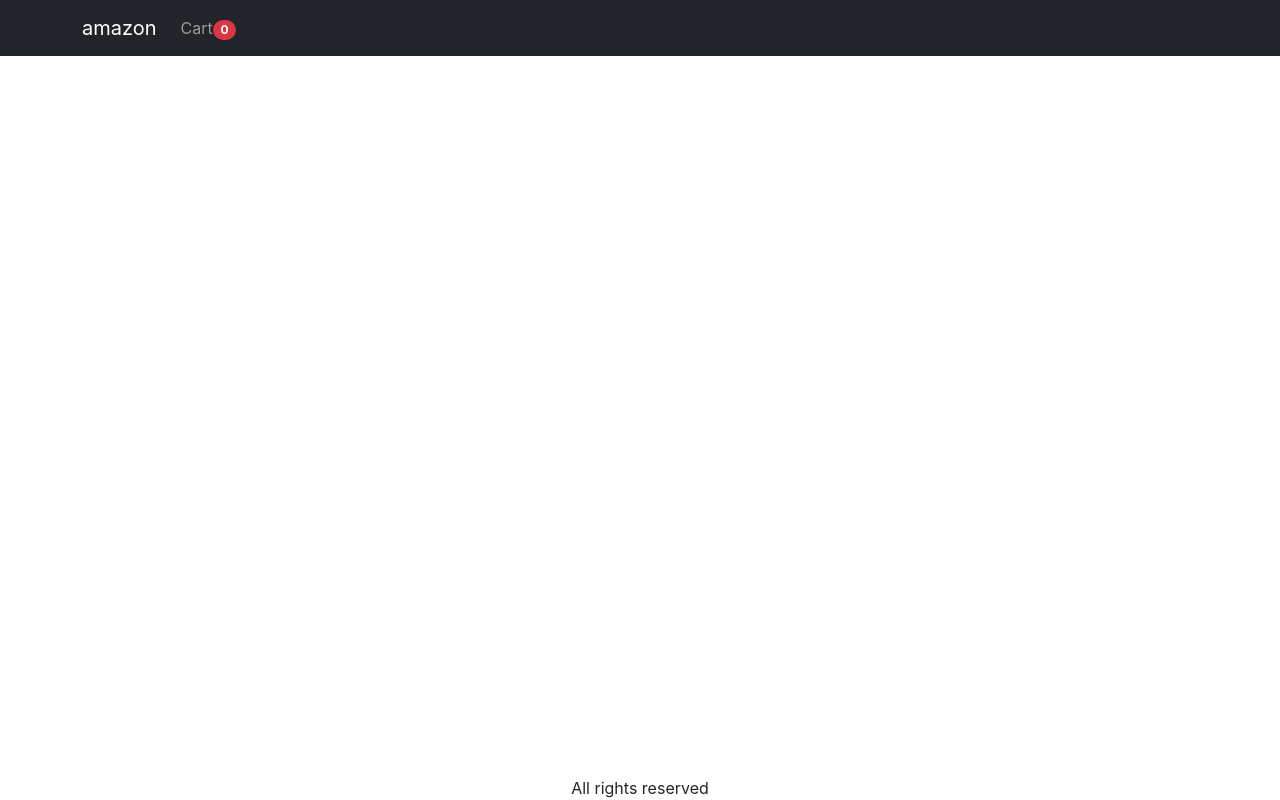
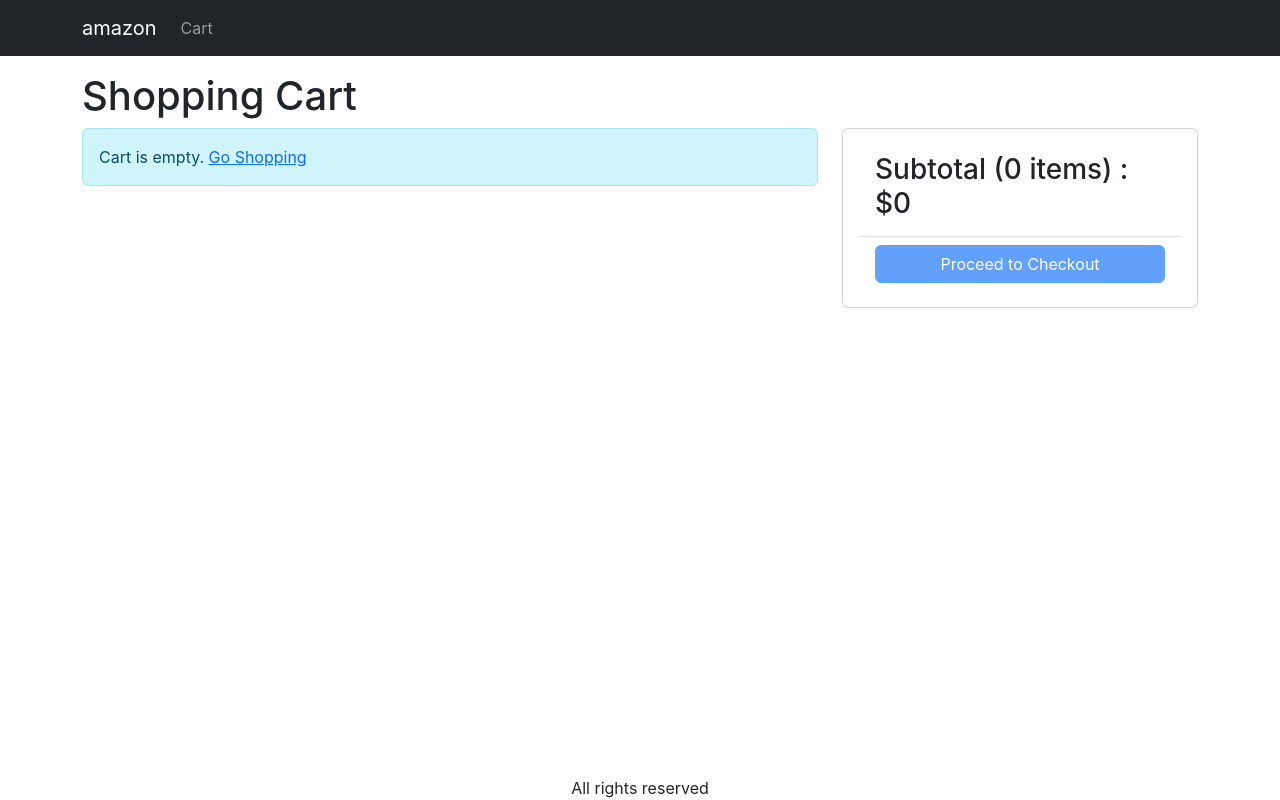
Before and after one commit to AmirDehestani/E-commerce, a React (Create React App) app in the folder frontend/: page /cart in a window 1280 px wide. Built offline with nearby package versions, Linux system fonts and the light colour scheme.

Commit message:
Add Cart screen

```diff
--- a/frontend/src/App.js
+++ b/frontend/src/App.js
@@ -8,6 +8,7 @@
 import Badge from 'react-bootstrap/Badge';
 import { useContext } from 'react';
 import { Store } from './Store';
+import CartScreen from './screens/CartScreen';
 
 function App() {
   const { state } = useContext(Store);
@@ -25,7 +26,7 @@
               <Nav className="me-auto">
                 <Link to="/cart" className="nav-link">
                   Cart
-                  {cart.cartItems.length >= 0 && (
+                  {cart.cartItems.length > 0 && (
                     <Badge pill bg="danger">
                       {cart.cartItems.reduce((a, c) => a + c.quantity, 0)}
                     </Badge>
@@ -39,6 +40,7 @@
           <Container className="mt-3">
             <Routes>
               <Route path="/" element={<HomeScreen />} />
+              <Route path="/cart" element={<CartScreen />} />
               <Route path="/product/:slug" element={<ProductScreen />} />
             </Routes>
           </Container>
--- a/frontend/src/index.css
+++ b/frontend/src/index.css
@@ -47,3 +47,7 @@
 .img-large {
   max-width: 100%;
 }
+
+.img-thumbnail {
+  height: 80px;
+}
--- /dev/null
+++ b/frontend/src/screens/CartScreen.js
@@ -0,0 +1,96 @@
+import { useContext } from 'react';
+import { Store } from '../Store';
+import { Helmet } from 'react-helmet-async';
+import Row from 'react-bootstrap/esm/Row';
+import Col from 'react-bootstrap/esm/Col';
+import MessageBox from '../components/MessageBox';
+import { Link } from 'react-router-dom';
+import ListGroup from 'react-bootstrap/ListGroup';
+import Button from 'react-bootstrap/Button';
+import Card from 'react-bootstrap/Card';
+
+export default function CartScreen() {
+  const { state, dispatch, ctxDispatch } = useContext(Store);
+  const {
+    cart: { cartItems },
+  } = state;
+
+  return (
+    <div>
+      <Helmet>
+        <title>Shopping Cart</title>
+      </Helmet>
+      <h1>Shopping Cart</h1>
+      <Row>
+        <Col md={8}>
+          {cartItems.length === 0 ? (
+            <MessageBox>
+              Cart is empty. <Link to="/">Go Shopping</Link>
+            </MessageBox>
+          ) : (
+            <ListGroup>
+              {cartItems.map((item) => (
+                <ListGroup.Item key={item._id}>
+                  <Row className="align-items-center">
+                    <Col md={4}>
+                      <img
+                        src={item.image}
+                        alt={item.name}
+                        className="img-fluid rounded img-thumbnail"
+                      ></img>{' '}
+                      <Link to={`/product/${item.slug}`}>{item.name}</Link>
+                    </Col>
+                    <Col md={3}>
+                      <Button variant="light" disabled={item.quantity === 1}>
+                        <i className="fas fa-minus-circle"></i>
+                      </Button>{' '}
+                      <Button
+                        variant="light"
+                        disabled={item.quantity === item.countInStock}
+                      >
+                        <i className="fas fa-plus-circle"></i>
+                      </Button>{' '}
+                      <span>{item.quantity}</span>{' '}
+                    </Col>
+                    <Col md={3}>${item.price}</Col>
+                    <Col md={2}>
+                      <Button variant="light">
+                        <i className="fas fa-trash"></i>
+                      </Button>
+                    </Col>
+                  </Row>
+                </ListGroup.Item>
+              ))}
+            </ListGroup>
+          )}
+        </Col>
+        <Col md={4}>
+          <Card>
+            <Card.Body>
+              <ListGroup variant="flush">
+                <ListGroup.Item>
+                  <h3>
+                    Subtotal ({cartItems.reduce((a, c) => a + c.quantity, 0)}{' '}
+                    items) : $
+                    {cartItems.reduce((a, c) => a + c.price * c.quantity, 0)}
+                  </h3>
+                </ListGroup.Item>
+                <ListGroup.Item>
+                  <div className="d-grid">
+                    <Button
+                      type="button"
+                      variant="primary"
+                      disabled={cartItems.length === 0}
+                    >
+                      Proceed to Checkout
+                    </Button>
+                  </div>
+                </ListGroup.Item>
+              </ListGroup>
+            </Card.Body>
+          </Card>
+        </Col>
+      </Row>
+    </div>
+  );
+}
--- a/frontend/src/screens/ProductScreen.js
+++ b/frontend/src/screens/ProductScreen.js
@@ -1,6 +1,6 @@
 import axios from 'axios';
 import { useContext, useEffect, useReducer } from 'react';
-import { useParams } from 'react-router';
+import { useParams, useNavigate } from 'react-router-dom';
 import Row from 'react-bootstrap/Row';
 import Col from 'react-bootstrap/Col';
 import Rating from '../components/Rating';
@@ -28,6 +28,7 @@
 };
 
 function ProductScreen() {
+  const navigate = useNavigate();
   const params = useParams();
   const { slug } = params;
 
@@ -65,6 +66,7 @@
       type: 'CART_ADD_ITEM',
       payload: { ...product, quantity },
     });
+    navigate('/cart');
   };
 
   return loading ? (
```
Also changed, not shown: 1 other file (tests, documents, lock files or other folders).
